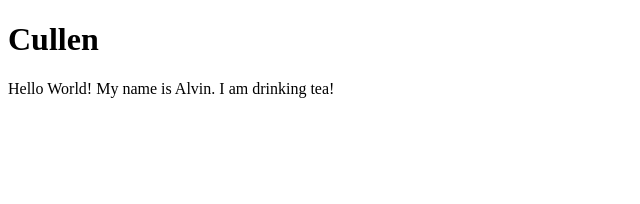
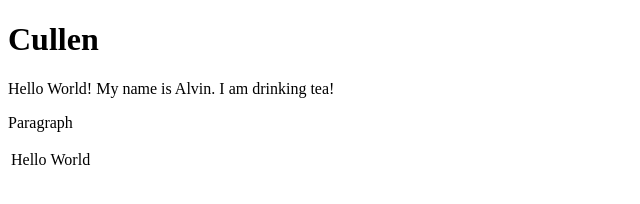
Before and after one commit to AlvinWong13/cullen-html-css, a plain HTML site: page index.html in a window 1280 px wide. Shown: the whole page, without its empty margins (0-640 px from the left). Drawn offline with Linux system fonts and the light colour scheme.

Commit message:
add table with paragraph

```diff
--- a/index.html
+++ b/index.html
@@ -15,5 +15,14 @@
       <span>My name is Alvin.</span>
       <span></span>I am drinking tea!</span>
     </div>
+
+    <table>
+      <tr>
+        <td>Hello</td>
+        <td>World</td>
+      </tr>
+      <p>Paragraph</p>
+    </table>
+
   </body>
 </html>
```
